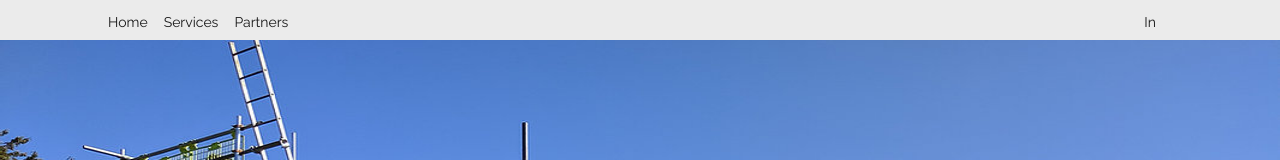
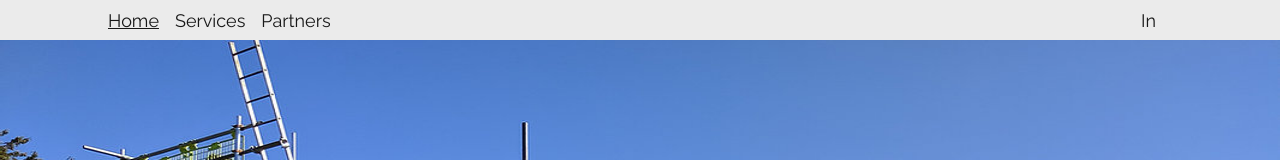
Before and after one commit to Chriskybizz/bluePrintScaffold, a plain HTML site: page index.html in a window 1280 px wide. Shown: the top 160 px of the page. Drawn offline with Linux system fonts and the light colour scheme.

Commit message:
Updated nav links

```diff
--- a/source/css/styles.scss
+++ b/source/css/styles.scss
@@ -102,7 +102,7 @@ div.nav {
     background-color: var(--light-grey);
     height: 4rem;
     width: 100%;
-    position: absolute;
+    position: fixed;
     top: 0;
     left: 0;
     z-index: 2;
@@ -118,7 +118,11 @@ div.nav {
             a {
                 text-decoration: none;
                 color: var(--off-black);
-                font-size: 1.4rem;
+                font-size: 1.8rem;
+
+                &.active {
+                    text-decoration: underline;
+                }
             }
         }
     }
```
Also changed, not shown: public/css/styles.css, 1 other file.
